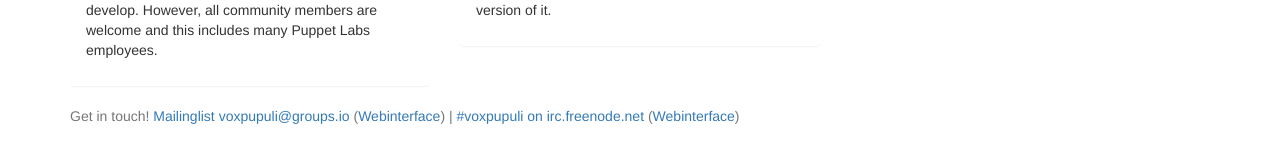
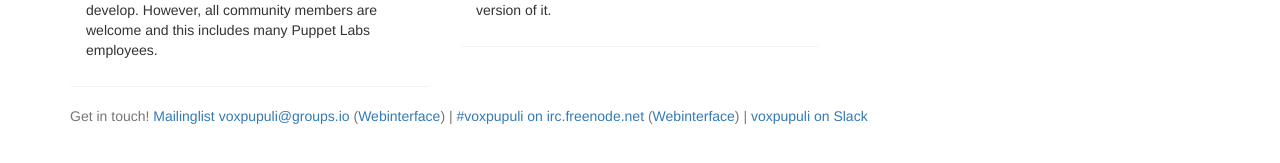
Before and after one commit to voxpupuli/voxpupuli.github.io, a Jekyll site: the page built from index.html, in a window 1280 px wide. Shown: the part 636-799 px from the top of the page. Built offline with Jekyll 4.4.1, drawn with Linux system fonts in a browser that asks for light colours; nearby versions of some CDN libraries.

Commit message:
Link also voxpupuli channel on Slack
so we have now: mailinglist, irc and slack.

```diff
--- a/_includes/footer.html
+++ b/_includes/footer.html
@@ -1,5 +1,5 @@
 <div id="footer">
   <div class="container">
-    <p class="text-muted">Get in touch! <a href="mailto:voxpupuli@groups.io">Mailinglist voxpupuli@groups.io</a> (<a href="https://groups.io/g/voxpupuli/topics">Webinterface</a>) | <a href="irc://irc.freenode.net/voxpupuli">#voxpupuli on irc.freenode.net</a> (<a href="https://webchat.freenode.net/?channels=%23voxpupuli">Webinterface</a>)</p>
+    <p class="text-muted">Get in touch! <a href="mailto:voxpupuli@groups.io">Mailinglist voxpupuli@groups.io</a> (<a href="https://groups.io/g/voxpupuli/topics">Webinterface</a>) | <a href="irc://irc.freenode.net/voxpupuli">#voxpupuli on irc.freenode.net</a> (<a href="https://webchat.freenode.net/?channels=%23voxpupuli">Webinterface</a>) | <a href="https://puppetcommunity.slack.com/messages/voxpupuli/">voxpupuli on Slack</a></p>
   </div>
 </div>
```
